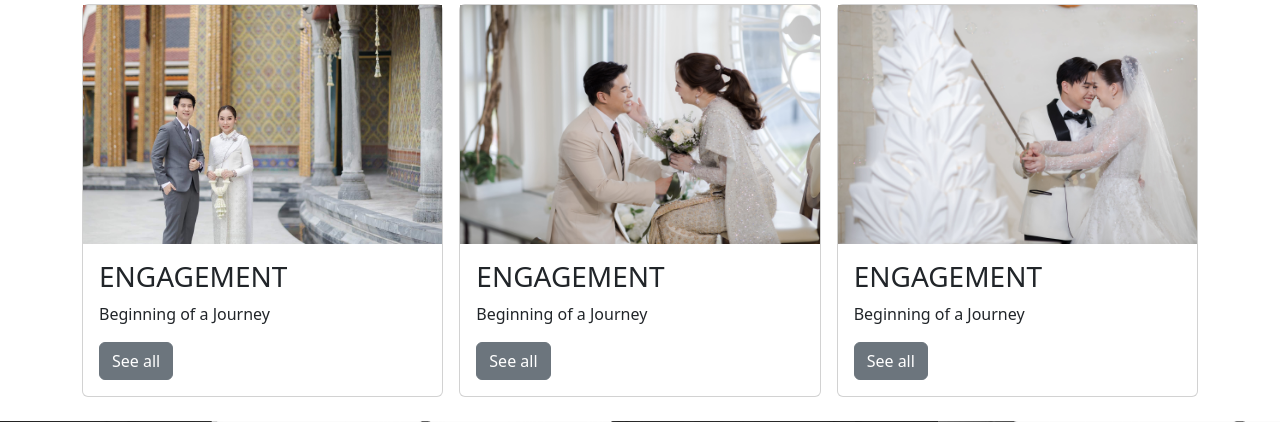
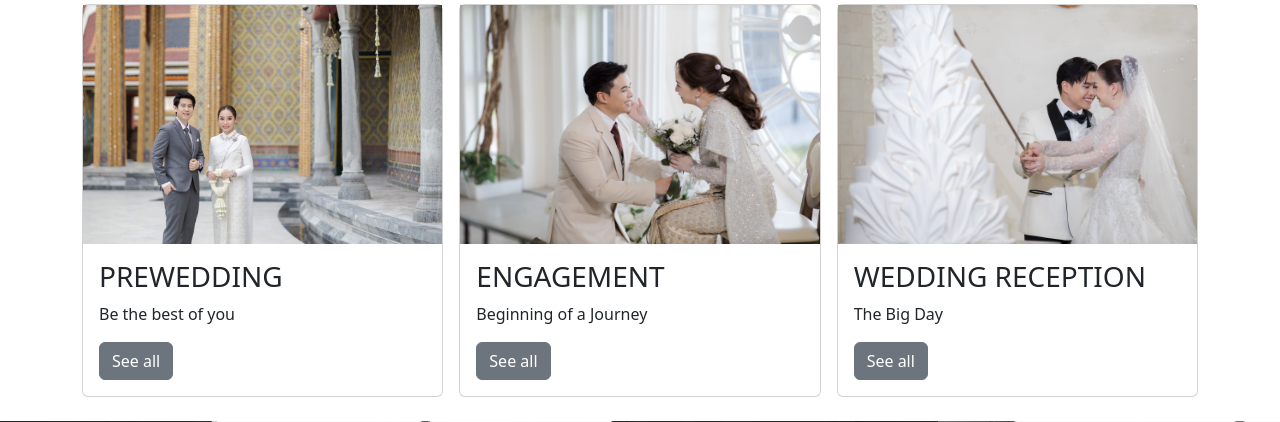
Before and after one commit to Tuyoau/photography, a PHP site: page / in a window 1280 px wide. Shown: the part 970-1392 px from the top of the page. Run offline with PHP 8.4, Linux system fonts and the light colour scheme.

Commit message:
update two

```diff
--- a/index.php
+++ b/index.php
@@ -47,20 +47,20 @@ require_once 'header.php'
           <div class="card " style="width: 100%">
             <img src="img/01.jpg" alt="">
             <div class="card-body">
-              <h3>ENGAGEMENT</h3>
-              <p>Beginning of a Journey</p>
-              <a href="" class="btn btn-secondary">See all</a>
+              <h3>PREWEDDING</h3>
+              <p>Be the best of you</p>
+              <a href="prewedding.php" class="btn btn-secondary">See all</a>
             </div>
           </div>
         </div>
 
         <div class="col-12 col-sm-4">
           <div class="card" style="width: 100%">
-            <img src="img/02.JPG" alt="">
+            <img src="img/02.jpg" alt="">
             <div class="card-body">
               <h3>ENGAGEMENT</h3>
               <p>Beginning of a Journey</p>
-              <a href="" class="btn btn btn-secondary">See all</a>
+              <a href="prewedding.php" class="btn btn btn-secondary">See all</a>
             </div>
           </div>
 
@@ -68,11 +68,11 @@ require_once 'header.php'
 
         <div class="col-12 col-sm-4">
           <div class="card" style="width: 100%">
-            <img src="img/03.JPG" alt="">
+            <img src="img/03.jpg" alt="">
             <div class="card-body">
-              <h3>ENGAGEMENT</h3>
-              <p>Beginning of a Journey</p>
-              <a href="" class="btn btn-secondary">See all</a>
+              <h3>WEDDING RECEPTION</h3>
+              <p>The Big Day</p>
+              <a href="prewedding.php" class="btn btn-secondary">See all</a>
             </div>
           </div>
         </div>
@@ -152,7 +152,7 @@ require_once 'header.php'
 require_once 'footer.php'
 ?>
   </section>
-
+  <script src="js/script.js"></script>
 </body>
 
 </html>
--- a/js/script.js
+++ b/js/script.js
@@ -67,12 +67,13 @@ document.getElementById("year").textContent = new Date().getFullYear();
 
 
 function showContent(type) {
-    const cards = document.querySelectorAll('.card');
+    const cards = document.querySelectorAll('.col-12');
+
     cards.forEach(card => {
-        if (type === 'all') {
-            card.style.display = 'inline-block'; // แสดงการ์ดทั้งหมด
+        if (type === 'all' || card.getAttribute('data-type') === type) {
+            card.classList.remove('d-none'); // ใช้ Bootstrap class
         } else {
-            card.style.display = card.getAttribute('data-type') === type ? 'inline-block' : 'none'; // แสดงการ์ดที่ตรงกับประเภทที่เลือก
+            card.classList.add('d-none'); // ใช้ Bootstrap class
         }
     });
 }
```
